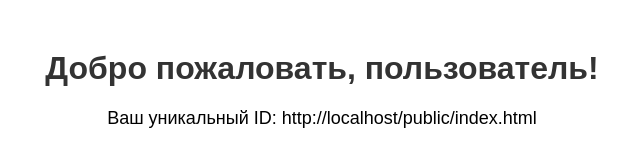
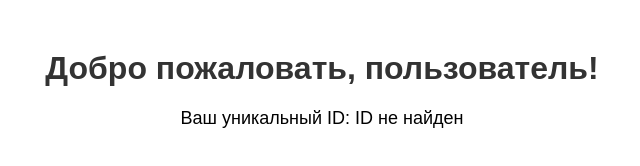
Before and after one commit to shisha-cpu/auth-Bot, a website: page public/index.html in a window 1280 px wide. Shown: the whole page, without its empty margins (318-958 px from the left). Drawn offline with Linux system fonts and the light colour scheme.

Commit message:
added data 3

```diff
--- a/public/index.html
+++ b/public/index.html
@@ -23,13 +23,9 @@
   <p>Ваш уникальный ID: <span id="user-id"></span></p>
 
   <script>
-    const url = document.URL
-
-    // const strs = url.split('/');
-    // const id = strs.at(-1)
-    // console.log(id)
-    const userId = document.getElementById('user-id')
-    userId.innerHTML = url
+    const params = new URLSearchParams(window.location.search);
+    const userId = params.get('user_id');
+    document.getElementById('user-id').textContent = userId || 'ID не найден';
   </script>
 </body>
 </html>
```
